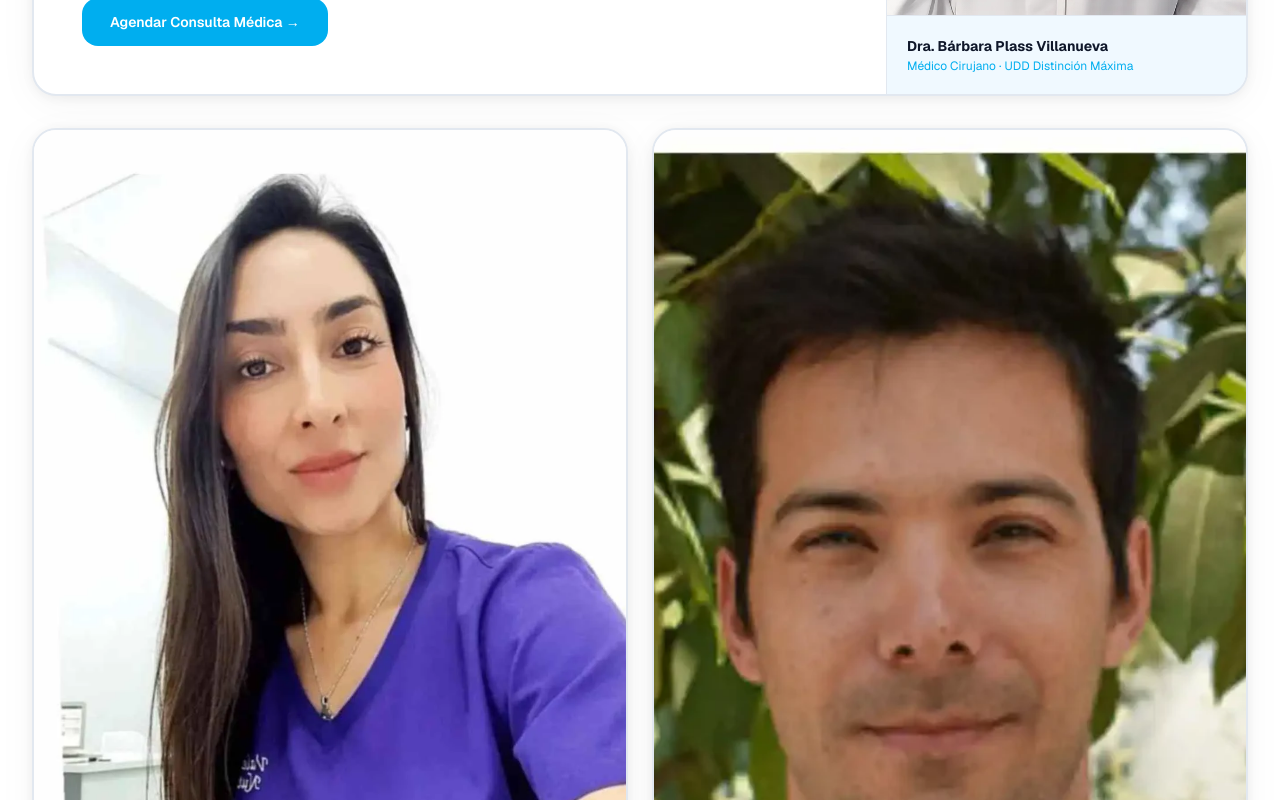
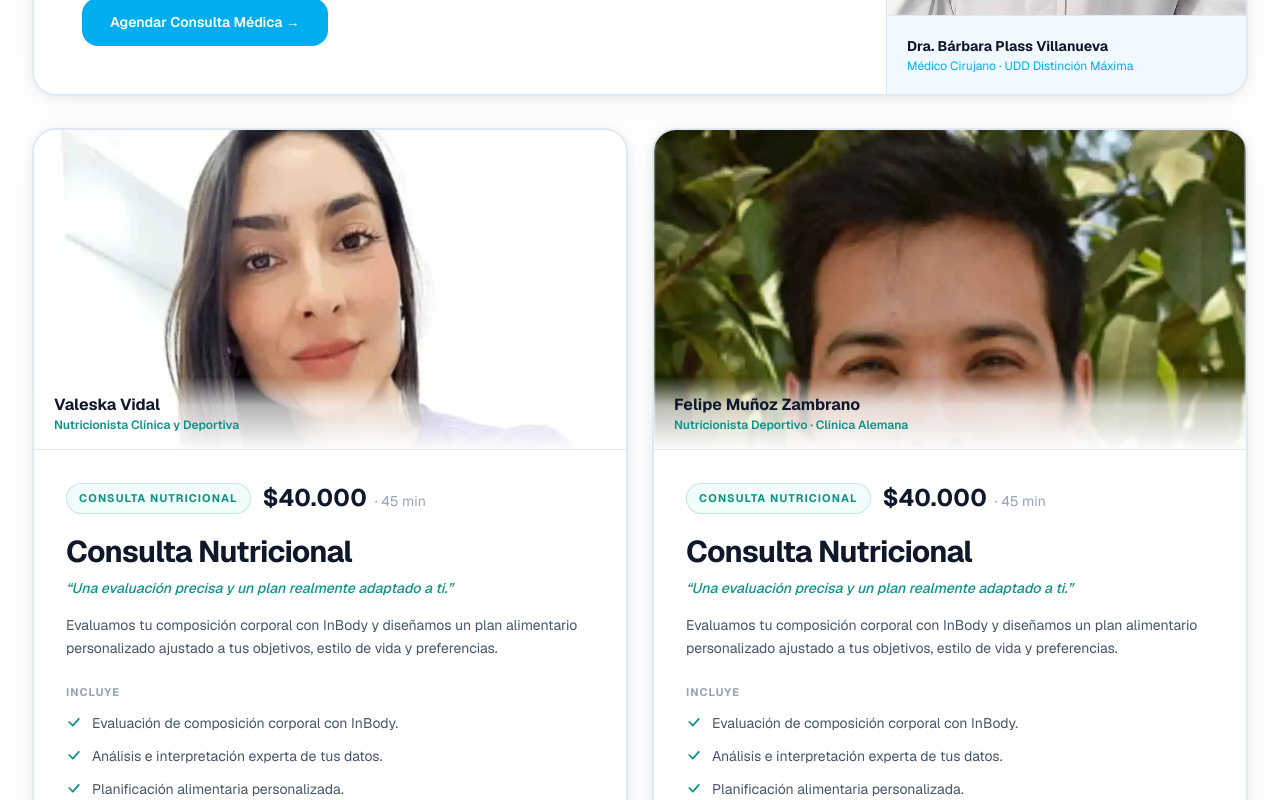
Before and after one commit to felipemunoz1983-alt/centro-metabolico, a Next.js app: page /asesoria in a window 1280 px wide. Shown: the part 1560-2360 px from the top of the page. Built offline with nearby package versions, Linux system fonts and the light colour scheme.

Commit message:
Shrink nutricional photo frame (h-72 md:h-80) — was too tall

```diff
--- a/src/app/asesoria/AsesoriaClient.tsx
+++ b/src/app/asesoria/AsesoriaClient.tsx
@@ -302,7 +302,7 @@ export function AsesoriaClient() {
                 )}
 
                 {/* Photo header */}
-                <div className="relative aspect-[4/5] overflow-hidden md:aspect-[3/4]" style={{ borderBottom: `1px solid ${t.border}` }}>
+                <div className="relative h-72 overflow-hidden md:h-80" style={{ borderBottom: `1px solid ${t.border}` }}>
                   <Image
                     src={`${BP}/${pro.photo}`}
                     alt={`${pro.name}, ${pro.role}`}
```
